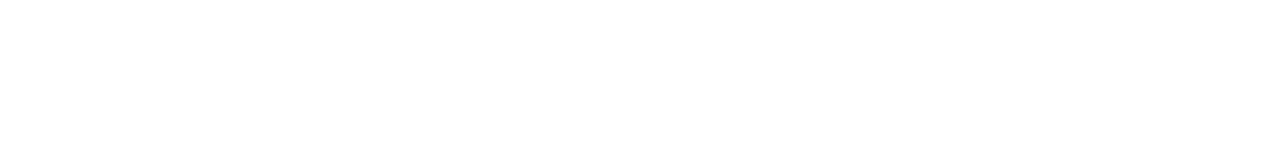
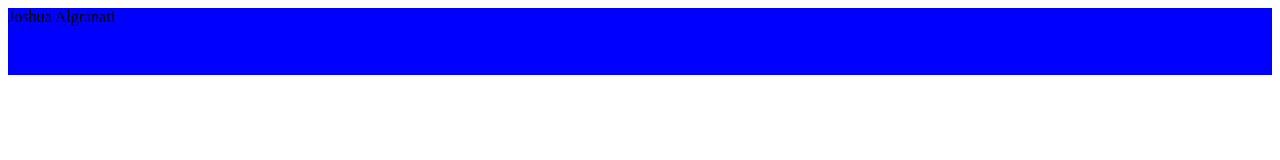
Before and after one commit to joshalgranati/joshalgranati.github.io, a website: page index.html in a window 1280 px wide. Drawn offline with Linux system fonts and the light colour scheme.

Commit message:
trying to get a blue box

```diff
--- a/css/style.css
+++ b/css/style.css
@@ -1,4 +1,5 @@
 div.header{
     width: 100%;
-    color: blue;
+    height: 50pt;
+    background-color: blue;
 }
--- a/index.html
+++ b/index.html
@@ -9,8 +9,7 @@
     </head>
     <body>
         <div class="header">
-
-
+            Joshua Algranati
         </div>
     </body>
 
```
